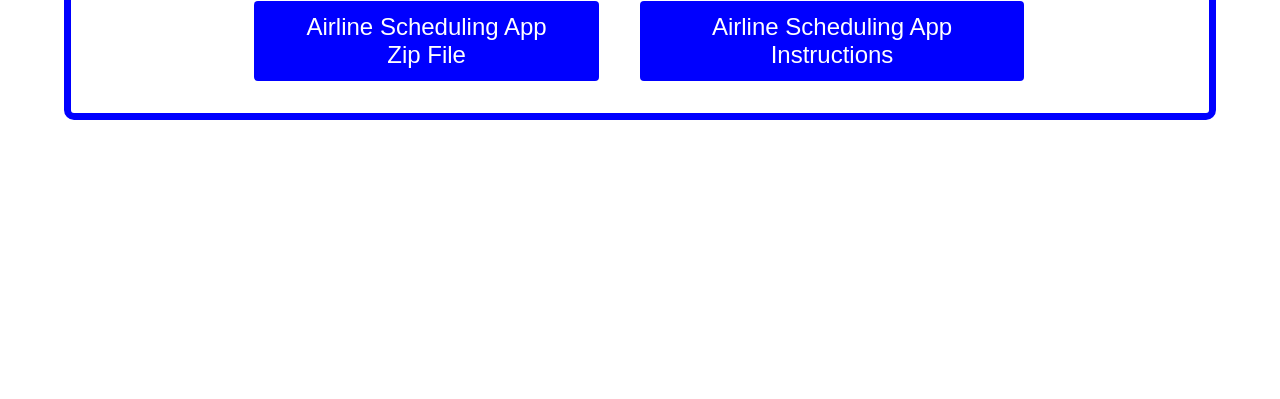
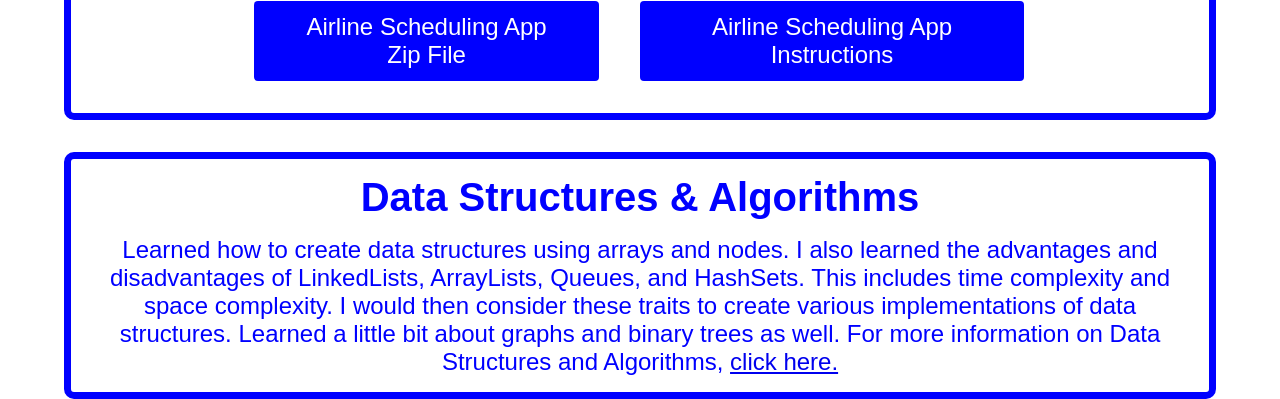
Before and after one commit to grantMU3000/WebPortfolio, a plain HTML site: page course.html in a window 1280 px wide. Shown: the part 1558-1957 px from the top of the page. Before the commit the page ends 1678 px from the top, so only its background shows below. Drawn offline with Linux system fonts and the light colour scheme.

Commit message:
Started my DSA section. Got the initial text done.

```diff
--- a/course.html
+++ b/course.html
@@ -155,6 +155,7 @@
                         </a>
                     </div>
 
+                    <!-- Systems Buttons Section-->
                     <div class="AirlineButtons">
                         <a href="https://drive.google.com/uc?export=download&id=1CqufZz4anoXfU9A4RoGpUvGO-peVf4zU" target="_blank" rel="noopener noreferrer">
                             <button class="air__button"> Airline Scheduling App Zip File </button>
@@ -165,6 +166,29 @@
                         </a>
                     </div>
                  </div>
+            </div>
+
+            <!-- Data Structures & Algorithms Section -->
+            <div class="DSA">
+                <!-- DSA Title Section-->
+                 <div class="DSATitle">
+                    <h2> Data Structures & Algorithms </h2>
+                 </div>
+
+                 <!-- DSA Text Section -->
+                <div class="DSAText">
+                    <p>
+                        Learned how to create data structures using arrays and nodes. I also learned the advantages
+                        and disadvantages of LinkedLists, ArrayLists, Queues, and HashSets. This includes time complexity and space complexity.
+                        I would then consider these traits to create various implementations of data structures. Learned a little bit about graphs
+                        and binary trees as well. For more information on Data Structures and Algorithms,
+
+                        <a href="https://miamioh.edu/cec/departments/computer-science-software-engineering/academics/course-descriptions/cse-courses/cse-274.html"
+                            target="_blank" rel="noopener noreferrer">
+                            click here.
+                        </a>
+                    </p>
+                </div>
             </div>
         </div>
     </div>
--- a/styles.css
+++ b/styles.css
@@ -1894,3 +1894,26 @@ About Me Page
     background: #2a9df4;
     transition: all 0.5s ease;
 }
+
+/* Data Structures & Algorithms Section */
+.DSA {
+    text-align: center;
+    border-style: solid;
+    border-width: 7.5px;
+    border-color: blue;
+    border-radius: 10px;
+    display: flex;
+    flex-direction: column;
+    align-items: center;
+    justify-content: center;
+    margin-top: 2rem;
+}
+
+.DSATitle {
+    margin: 1rem 0;
+}
+
+.DSAText {
+    margin-bottom: 1rem;
+    width: 95%;
+}
```
